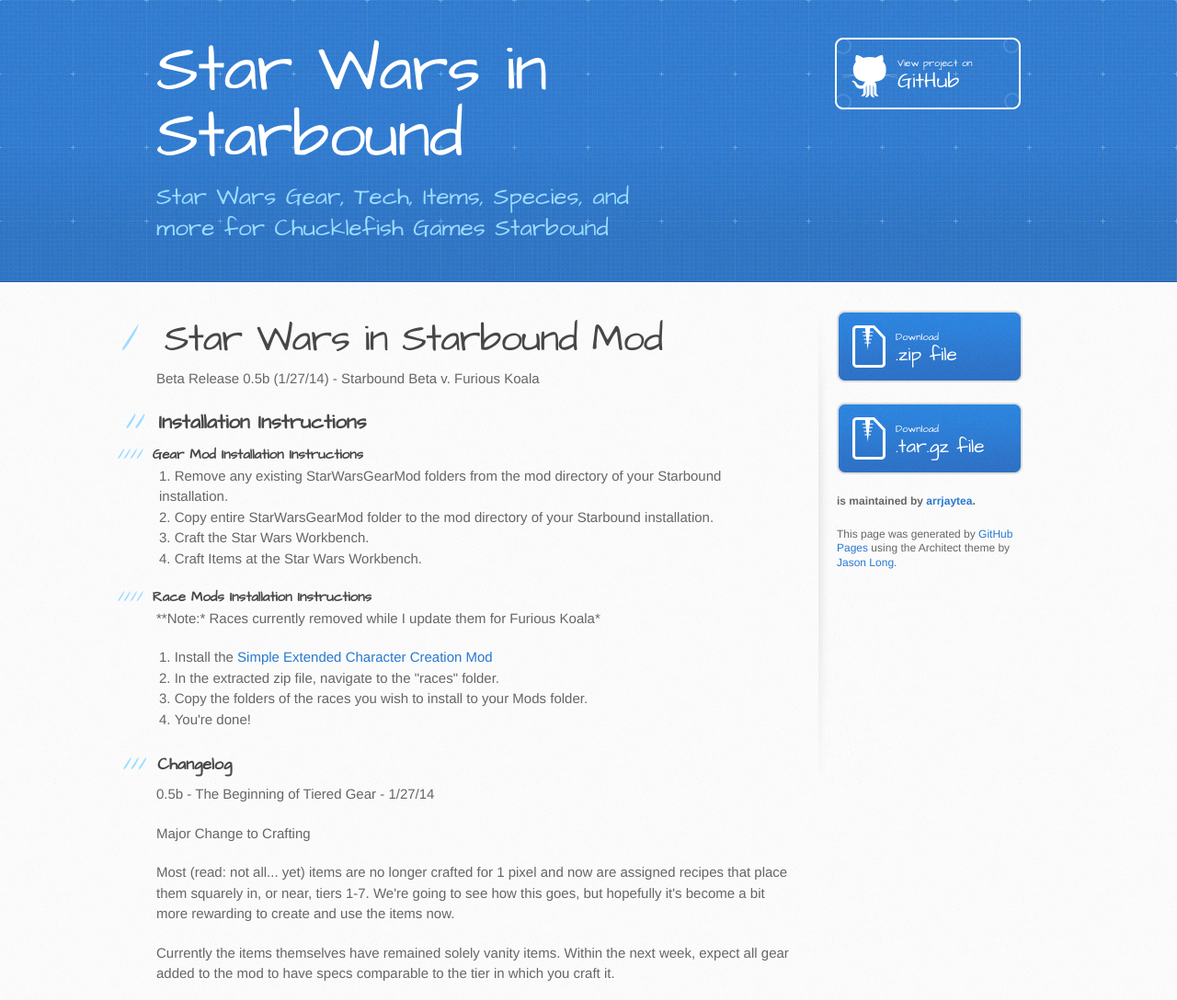
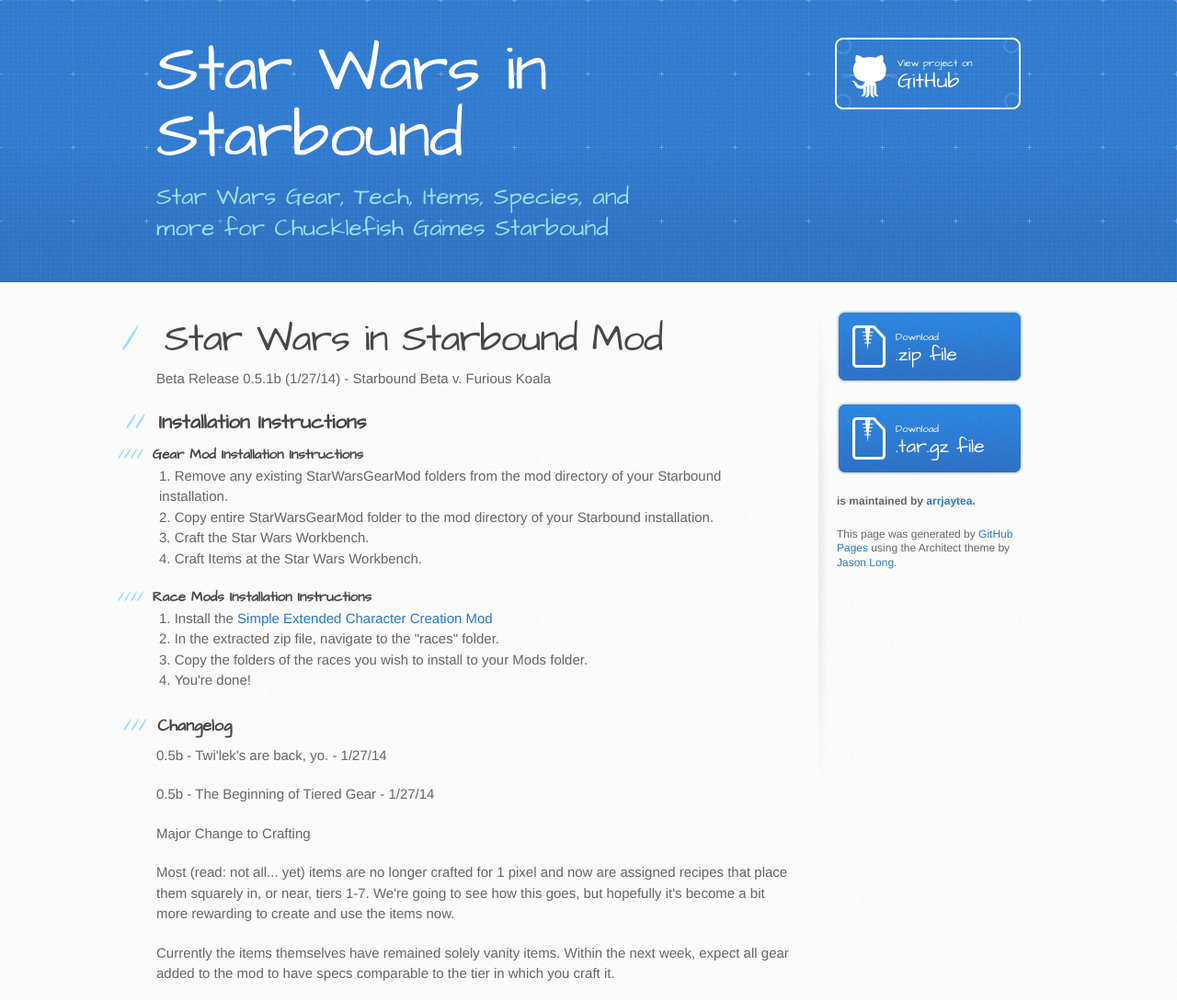
Before and after one commit to arrjaytea/star-wars-in-starbound-mod, a plain HTML site: page index.html in a window 1280 px wide. Shown: the top 1088 px of the page at 92% size. Drawn offline with Linux system fonts and the light colour scheme.

```diff
--- a/index.html
+++ b/index.html
@@ -31,7 +31,7 @@
           <h1>
 <a name="star-wars-in-starbound-mod" class="anchor" href="#star-wars-in-starbound-mod"><span class="octicon octicon-link"></span></a>Star Wars in Starbound Mod</h1>
 
-<p><em>Beta Release 0.5b (1/27/14) - Starbound Beta v. Furious Koala</em></p>
+<p><em>Beta Release 0.5.1b (1/27/14) - Starbound Beta v. Furious Koala</em></p>
 
 <h2>
 <a name="installation-instructions" class="anchor" href="#installation-instructions"><span class="octicon octicon-link"></span></a>Installation Instructions</h2>
@@ -47,8 +47,6 @@
 </ol><h4>
 <a name="race-mods-installation-instructions" class="anchor" href="#race-mods-installation-instructions"><span class="octicon octicon-link"></span></a>Race Mods Installation Instructions</h4>
 
-<p><em>**Note:</em>* Races currently removed while I update them for Furious Koala*</p>
-
 <ol>
 <li>Install the <a href="http://community.playstarbound.com/index.php?resources/simple-extended-character-creation-mod-now-even-easier.218/">Simple Extended Character Creation Mod</a>
 </li>
@@ -57,6 +55,8 @@
 <li>You're done!</li>
 </ol><h3>
 <a name="changelog" class="anchor" href="#changelog"><span class="octicon octicon-link"></span></a>Changelog</h3>
+
+<p><strong>0.5b</strong> - Twi'lek's are back, yo. - <em>1/27/14</em></p>
 
 <p><strong>0.5b</strong> - The Beginning of Tiered Gear - <em>1/27/14</em></p>
 
```
Also changed, not shown: params.json (+1 -1 lines).
